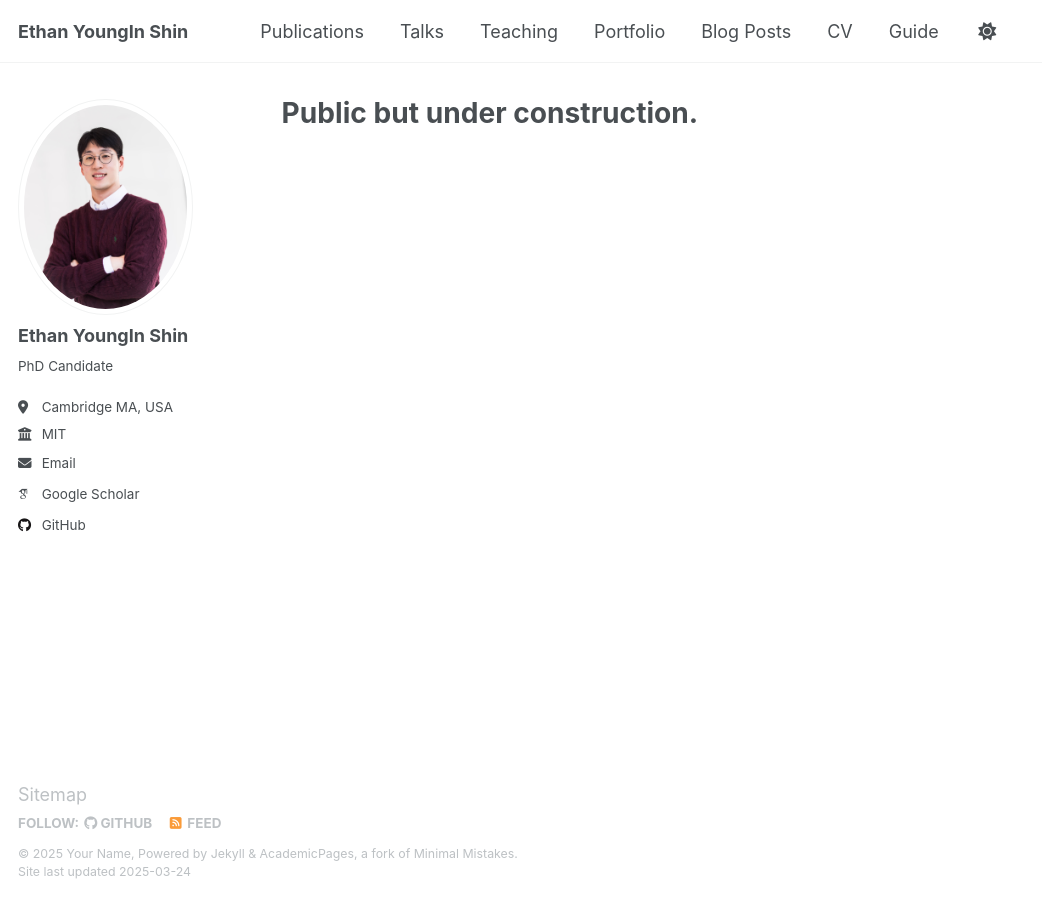
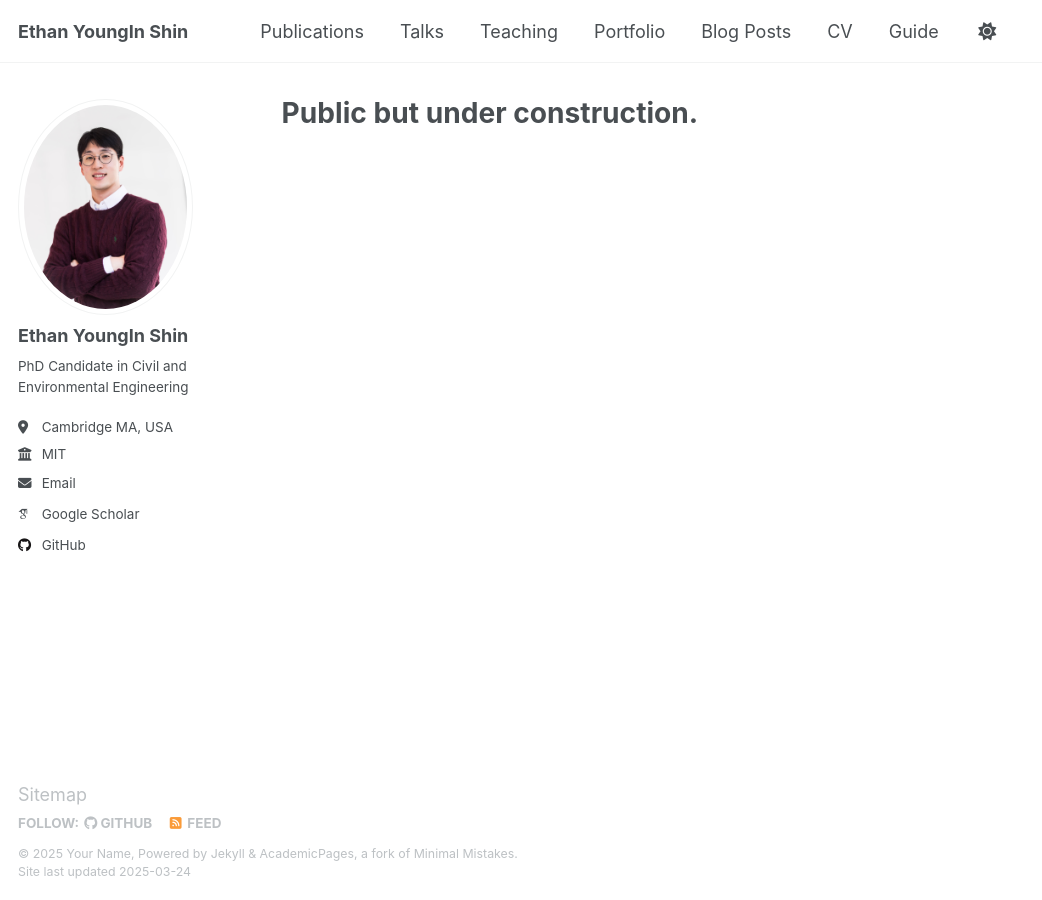
Before and after one commit to duddlshin/duddlshin.github.io, a Jekyll site: the page built from _pages/about.md, in a window 1280 px wide. Shown: the whole page, without its empty margins (0-1042 px from the left). Built offline with Jekyll 4.4.1, drawn with Linux system fonts in a browser that asks for light colours; some web fonts are replaced.

Commit message:
Update _config.yml

```diff
--- a/_config.yml
+++ b/_config.yml
@@ -25,7 +25,7 @@ author:
   avatar           : "github_bio_photo.jpeg"
   name             : "Ethan YoungIn Shin"
   pronouns         : # example: "she/her"
-  bio              : "PhD Candidate"
+  bio              : "PhD Candidate in Civil and Environmental Engineering"
   location         : "Cambridge MA, USA"
   employer         : "MIT"
   uri              : # URL
```
